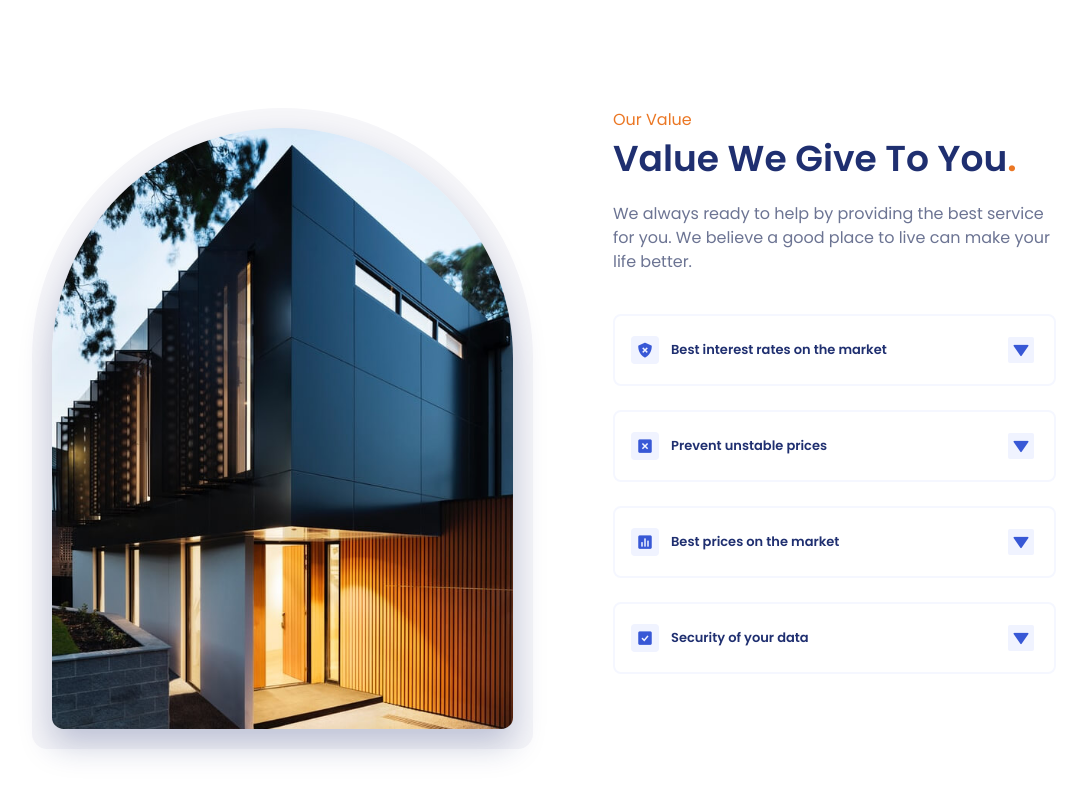
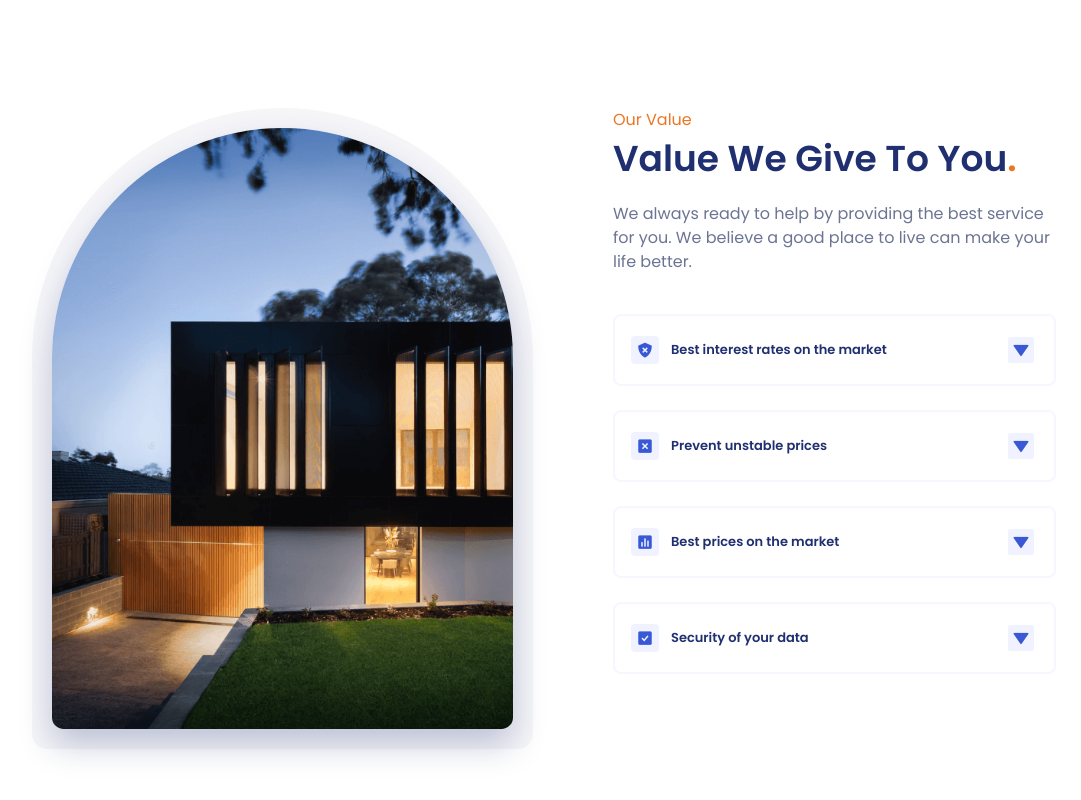
Before and after one commit to shoproizoshlo/real-state-website-vue-ts, a Vue app: page / in a window 1280 px wide. Shown: the part 1880-2680 px from the top of the page, without its empty margins (96-1177 px from the left). Built offline with nearby package versions, Linux system fonts and the light colour scheme.

Commit message:
Update OrbeImg.vue

```diff
--- a/src/components/main/OrbeImg.vue
+++ b/src/components/main/OrbeImg.vue
@@ -2,7 +2,7 @@
   <div class="value__images">
     <div class="value__orbe"></div>
     <div class="value__img">
-      <img src="/src/assets/img/value.jpg" alt="value" />
+      <img src="/src/assets/img/contact.png" alt="value" />
     </div>
   </div>
 </template>
@@ -17,12 +17,14 @@ export default {};
   display: flex;
   justify-content: center;
 }
+
 .value__orbe {
   width: 266px;
   height: 316px;
   background-color: hsl(228, 24%, 97%);
   border-radius: 135px 135px 16px 16px;
 }
+/* m-auto absolute overflow-hidden inset-0 */
 .value__img {
   width: 250px;
   height: 300px;
@@ -34,29 +36,28 @@ export default {};
   inset: 0;
   margin: auto;
 }
-
 @media screen and (max-width: 320px) {
-  .value__orbe,
-  .contact__orbe {
+  .value__img {
+    width: 220px;
+    height: 260px;
+  }
+  .value__orbe {
     width: 236px;
     height: 280px;
   }
 }
 @media screen and (min-width: 1023px) {
-  .value__orbe,
-  .contact__orbe {
+  .value__orbe {
     width: 501px;
     height: 641px;
     border-radius: 258px 258px 16px 16px;
   }
-  .value__img,
-  .contact__img {
+  .value__img {
     width: 461px;
     height: 601px;
     border-radius: 238px 238px 12px 12px;
   }
-  .value__img img,
-  .contact__img img {
+  .value__img img {
     max-width: inherit;
     width: 490px;
   }
```
